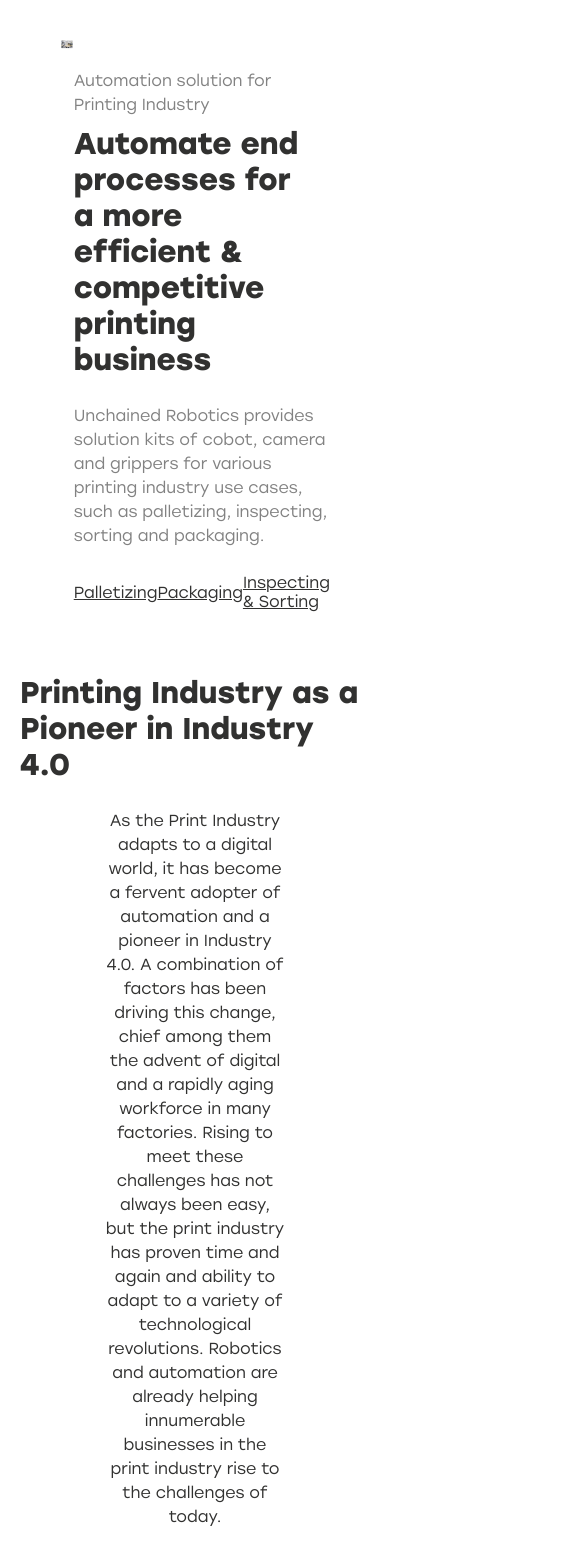
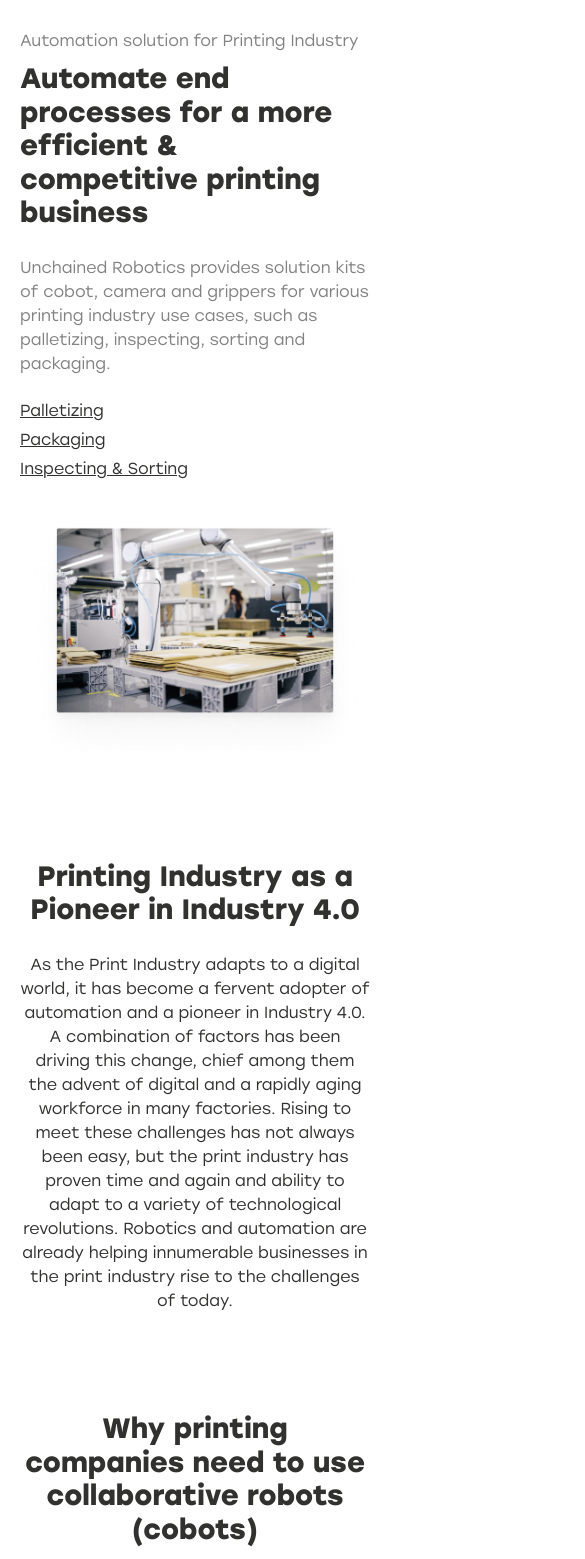
Before and after one commit to saimabbas/unchainedrobotics, a Next.js app: page /Industries in a window 390 px wide. Shown: the part 140-1699 px from the top of the page, 585 px wide, since content can reach past the window. Built offline with nearby package versions, Linux system fonts and the light colour scheme.

Commit message:
Industries Page Done

```diff
--- a/styles/pages/Industries.module.css
+++ b/styles/pages/Industries.module.css
@@ -232,9 +232,9 @@
   margin: 1.5rem 0 0 0;
 }
 .IndSolImgContent img {
-  width: 6rem;
-  height: 6rem;
-  margin: 0 2rem 0 0;
+  width: 6rem !important;
+  height: 6rem !important;
+  margin: 0 2rem 0 0 !important;
 }
 .ISContent {
   display: flex;
@@ -374,6 +374,7 @@
   color: #313130;
   font-weight: 700;
   stroke: #313130;
+  text-align: center;
 }
 .IndPallStories h5 {
   font-size: 2.4rem;
@@ -517,3 +518,151 @@
   text-align: center;
   height: 4rem;
 }
+
+@media screen and (max-width: 1040px) {
+  .IndustriesHeroSection {
+    grid-template-columns: 1fr 1fr;
+  }
+  .PioneerBox {
+    margin: 10rem auto 10rem 0;
+  }
+  .PioneerBox p {
+    width: 80%;
+  }
+  .IndCollabHeading h4 {
+    width: 80%;
+  }
+  .IndPallContent {
+    width: 100%;
+  }
+  .IndPalGridContent {
+    padding: 2.5rem;
+  }
+  .IPStoriesGrid {
+    grid-gap: 4rem;
+  }
+}
+
+@media screen and (max-width: 850px) {
+  .IndustriesHeroSection {
+    grid-template-columns: 1fr;
+    margin: 0;
+  }
+  .IndustriesHeroSection img {
+    order: 2;
+  }
+  .PioneerBox h4 {
+    width: 80%;
+    text-align: center;
+  }
+  .IndCollabGrid {
+    grid-gap: 5rem;
+  }
+  .IndPalletizingBox {
+    grid-template-columns: 1fr;
+  }
+  .IndPalletizingBox img {
+    width: 100%;
+    margin: 0 auto;
+  }
+  .IndPallHeading h4 {
+    width: 70%;
+  }
+  .IndPallPack h4 {
+    width: 80%;
+  }
+  .IndPallPack p {
+    width: 80%;
+  }
+  .IPStoriesGrid {
+    width: 100%;
+    grid-gap: 3rem;
+  }
+  .IPCSBox {
+    width: 34%;
+  }
+  .IndCustomSolution img {
+    width: 80%;
+    margin: 0 auto;
+  }
+  .IndCSText p {
+    width: 100%;
+  }
+  .IndCustomSolution {
+    grid-template-columns: 1fr;
+  }
+  .IndMoreIndContent {
+    width: 100%;
+  }
+  .IMPGrid {
+    grid-template-columns: 1fr 1fr 1fr;
+  }
+  .IndPallContent {
+    order: 2;
+  }
+}
+
+@media screen and (max-width: 650px) {
+  .IPStoriesGrid {
+    grid-template-columns: 1fr;
+    margin: 4rem auto 0 auto;
+  }
+  .IMPGrid {
+    grid-template-columns: 1fr 1fr;
+  }
+  .IMPGridContent {
+    padding: 1.5rem;
+  }
+  .IndCollabGrid {
+    grid-template-columns: 1fr;
+  }
+  .IndPallPack h4 {
+    width: 100%;
+    font-size: 2.8rem;
+  }
+  .IndPallPack p {
+    width: 100%;
+  }
+  .IndPallPack h5 {
+    width: 100%;
+  }
+  .IPCSBox {
+    width: 100%;
+  }
+  .IndCustomSolution img {
+    width: 100%;
+  }
+  .IndPallReqGrid {
+    grid-template-columns: 1fr;
+    width: 100%;
+  }
+  .IndCollabHeading h4 {
+    width: 100%;
+    font-size: 2.8rem;
+  }
+  .PioneerBox p {
+    width: 100%;
+  }
+  .PioneerBox h4 {
+    width: 100%;
+    font-size: 2.8rem;
+  }
+  .IndCollabGridContent {
+    text-align: center;
+    align-items: center;
+  }
+  .IndHeroPoints {
+    flex-direction: column;
+    align-items: flex-start;
+  }
+  .IndHeroPoints h6 {
+    margin: 0 0 1rem 0 !important;
+  }
+  .IndHeroContent h4 {
+    font-size: 2.8rem;
+  }
+  .IndPallHeading h4 {
+    width: 100%;
+    font-size: 2.8rem;
+  }
+}
```
